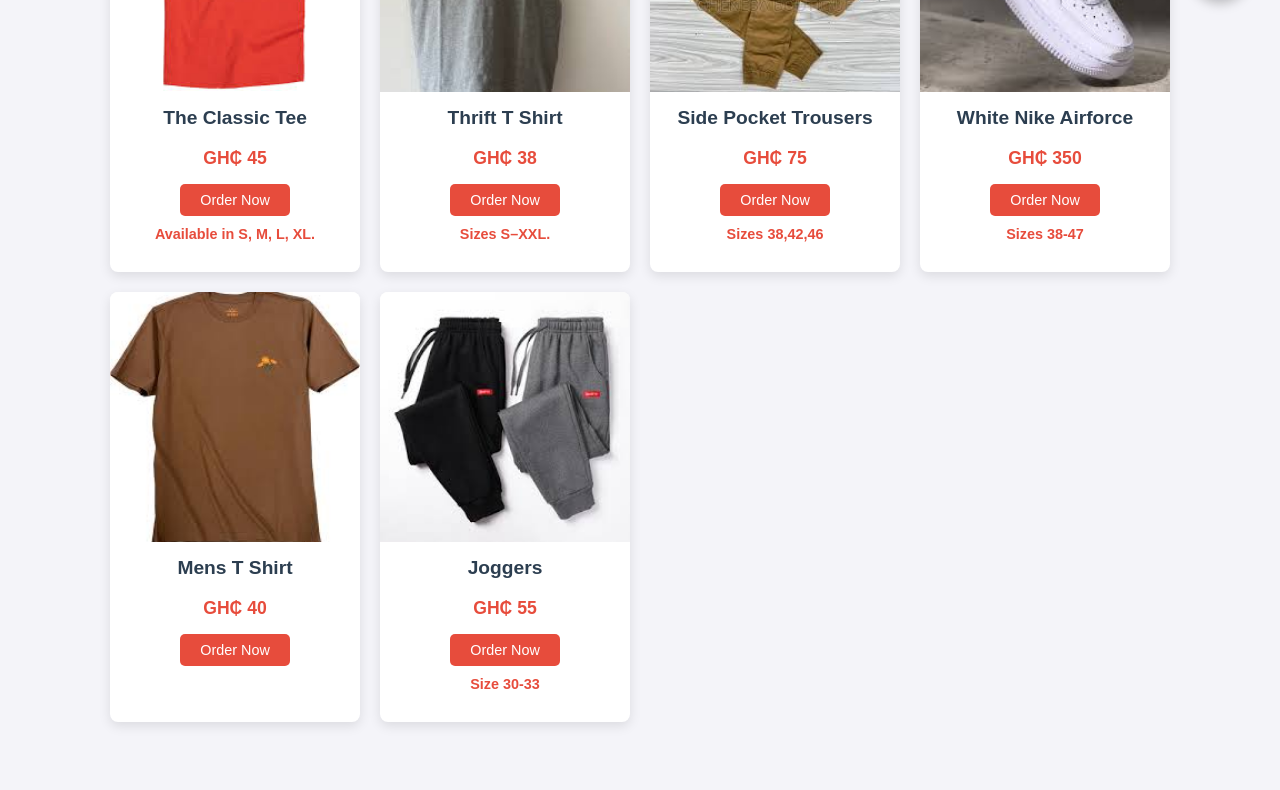
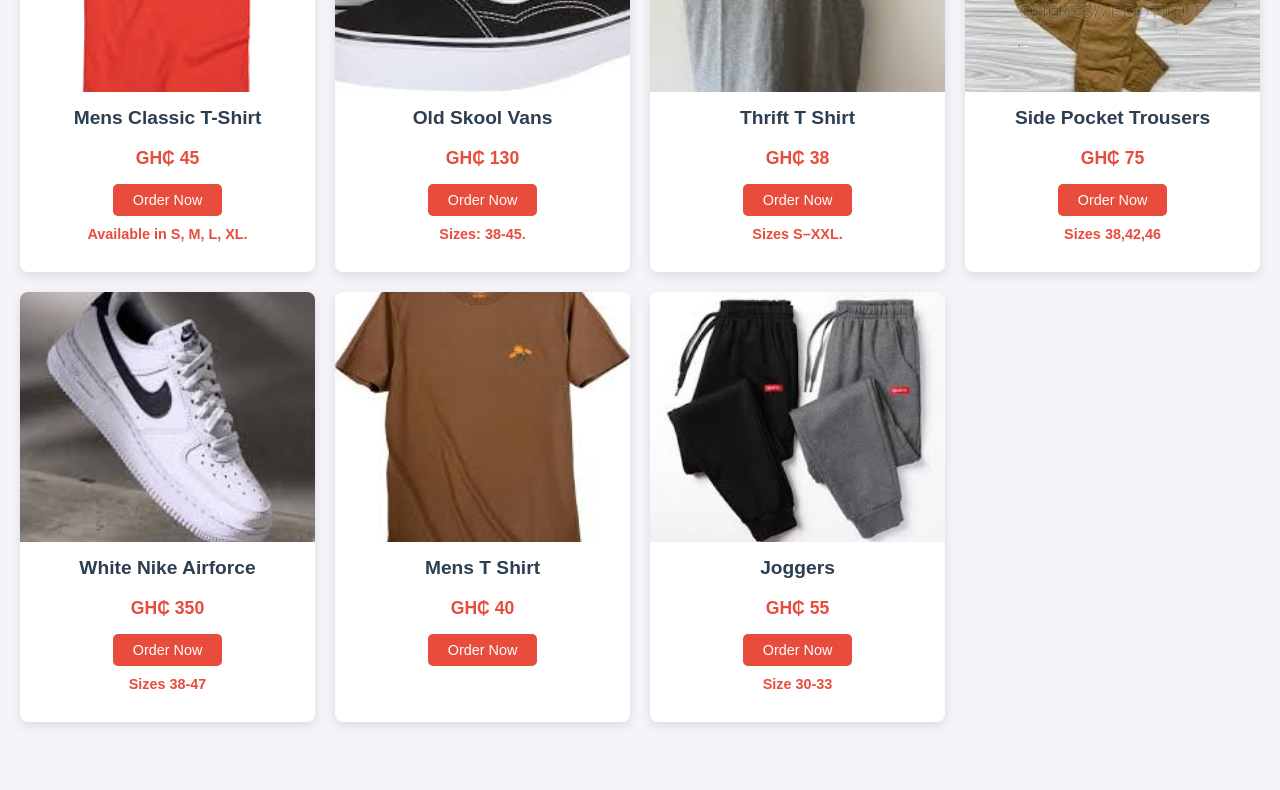
Before and after one commit to EbenezerSakyi621/AFFORDABLECOLLECTION, a plain HTML site: page index.html in a window 1280 px wide. Shown: the part 771-1561 px from the top of the page. Drawn offline with Linux system fonts and the light colour scheme.

Commit message:
index.html

```diff
--- a/index.html
+++ b/index.html
@@ -303,10 +303,21 @@
             <div class="product-card">
                 <img src="The Classic Tee.jpeg" alt="Classic Tee Image">
                 <div class="product-info">
-                    <h3>The Classic Tee</h3>
+                    <h3>Mens Classic T-Shirt</h3>
                     <p>GH₵ 45</p>
-                    <button class="order-btn" data-product-name="The Classic Tee">Order Now</button>
+                    <button class="order-btn" data-product-name="Mens Classic T-Shirt">Order Now</button>
                     <p style="font-size: 0.9em;">Available in S, M, L, XL.</p>
+                </div>
+            </div>
+
+
+            <div class="product-card">
+                <img src="vans.jpeg" alt="thrift t shirt Image">
+                <div class="product-info">
+                    <h3>Old Skool Vans</h3>
+                    <p>GH₵ 130</p>
+                    <button class="order-btn" data-product-name="Old Skool Vans">Order Now</button>
+                    <p style="font-size: 0.9em;">Sizes: 38-45.</p>
                 </div>
             </div>
 
```
